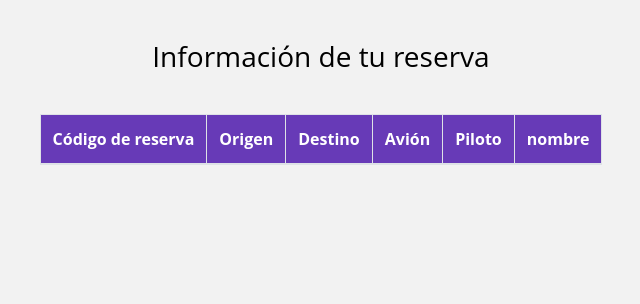
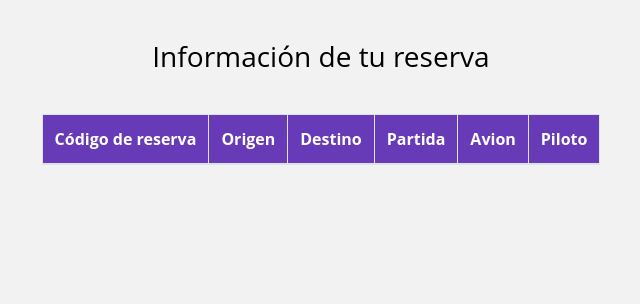
Before and after one commit to jeffos1/proyecto_vuelo, a Flask app: page /mis_reservas in a window 1280 px wide. Shown: the part 36-340 px from the top of the page, without its empty margins (319-959 px from the left). Run offline with Flask 2, Linux system fonts and the light colour scheme; a user stored in the database is signed in; data comes from the database, SQL or seed files in the repository; lists and menus that the app fills with data are empty; some libraries are stand-ins or nearby versions.

Commit message:
cambio menor

```diff
--- a/Frontend/templates/mis_reservas.html
+++ b/Frontend/templates/mis_reservas.html
@@ -25,9 +25,9 @@
                         <th> Código de reserva </th>
                         <th> Origen </th>
                         <th> Destino </th>
-                        <th> Avión </th>
+                        <th> Partida </th>
+                        <th> Avion </th>
                         <th> Piloto </th>
-                        <th> nombre </th>
                     </tr>
 
                 </thead>
```
